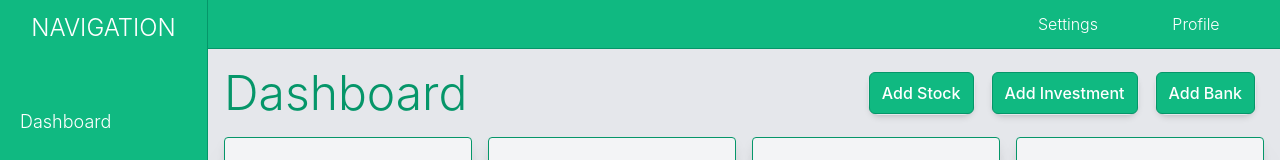
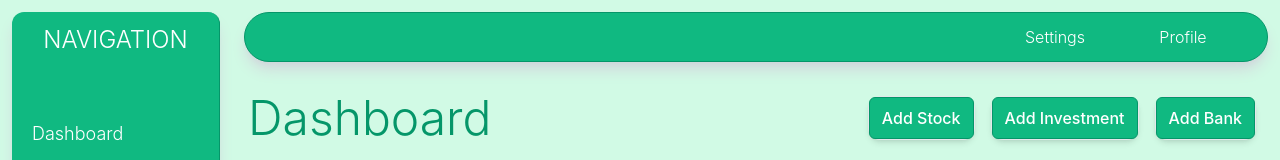
Before and after one commit to nils-developer/dashboard, a React (Create React App) app: page / in a window 1280 px wide. Shown: the top 160 px of the page. Built offline with nearby package versions, Linux system fonts and the light colour scheme; no server answers.

Commit message:
Change design for better UX

```diff
--- a/src/App.tsx
+++ b/src/App.tsx
@@ -13,11 +13,11 @@ import {Investments} from "./scenes/investments/Investments";
 const App = () => {
     return (
         <ItemProvider>
-            <div className="flex font-light h-screen bg-gray-200">
+            <div className="flex font-light h-screen bg-emerald-100">
                 <SideBar/>
                 <div className="flex grow flex-col">
                 <TopBar/>
-                    <div className="px-4">
+                    <div className="px-4 border-black rounded-xl">
                         <Routes>
                             <Route path="/" element={<Dashboard/>}/>
                             <Route path="/line" element={<Depot/>}/>
--- a/src/scenes/global/SideBar.tsx
+++ b/src/scenes/global/SideBar.tsx
@@ -4,7 +4,14 @@ const linkStyle: string = "grow pl-5 py-3 ease-in-out duration-300 hover:pl-8 ho
 
 export const SideBar = () => {
     return (
-        <div className="flex flex-col w-52 border-r border-emerald-600 bg-emerald-500 text-white h-screen">
+        <div className="
+            flex flex-col
+            w-52 my-3 mx-3
+            text-white
+            shadow-lg shadow-gray-300
+            border-r border-emerald-600 rounded-xl
+            bg-emerald-500
+        ">
             <h2 className="mx-auto my-3 text-2xl">NAVIGATION</h2>
             <div className="flex flex-col mt-10 text-lg">
                 <Link
--- a/src/scenes/global/TopBar.tsx
+++ b/src/scenes/global/TopBar.tsx
@@ -5,7 +5,13 @@ const linkStyle: string = "justify-center text-center w-32 py-3 ease-in-out dura
 
 export const TopBar = () => {
     return (
-        <nav className="flex justify-end right-0 border-b border-emerald-600 px-5 bg-emerald-500">
+        <nav className="
+            flex justify-end
+            my-3 mx-3 right-0 px-5
+            shadow-lg shadow-gray-300
+            border rounded-full border-emerald-600
+            bg-emerald-500
+        ">
             <Link
                 to="/settings"
                 className={linkStyle}
```
